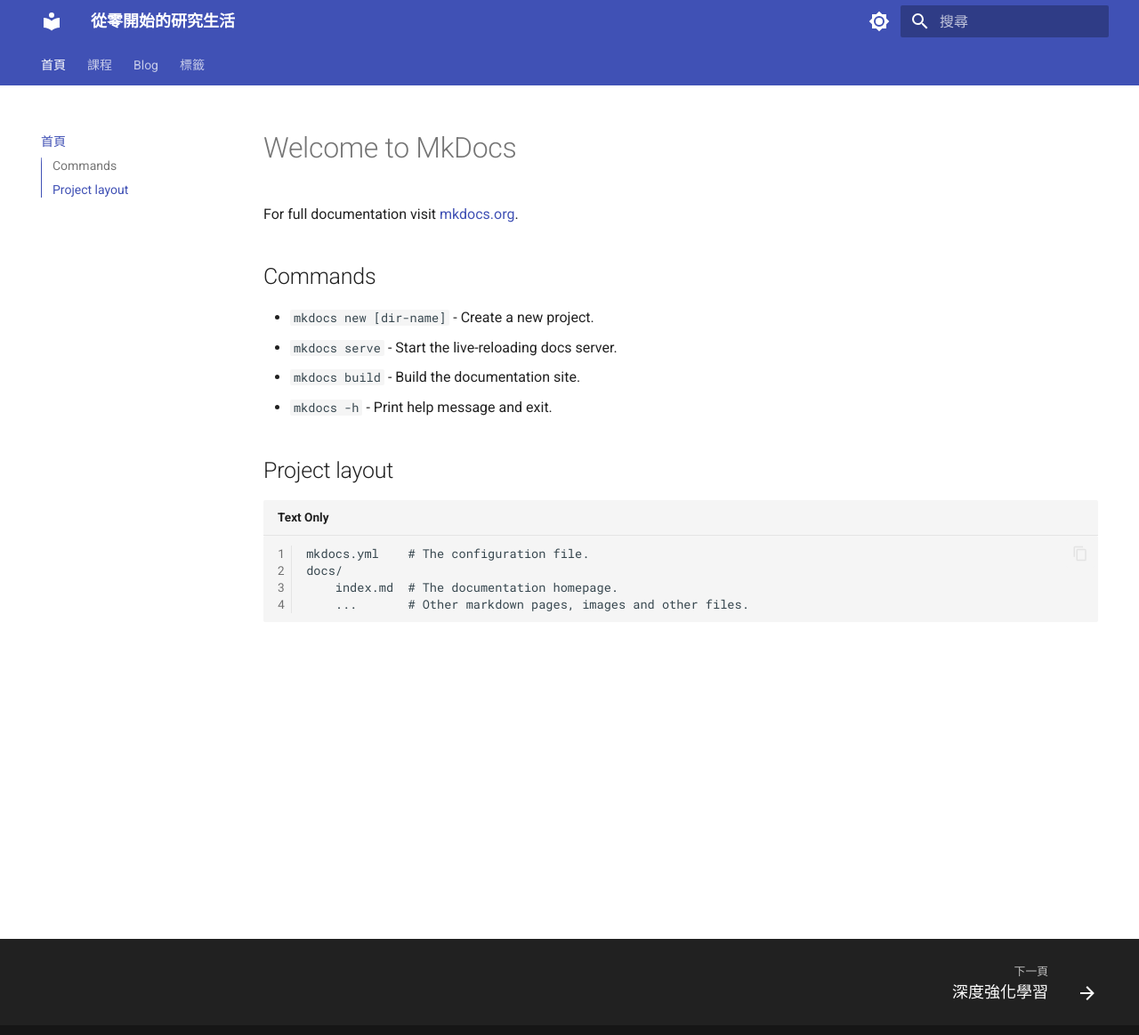
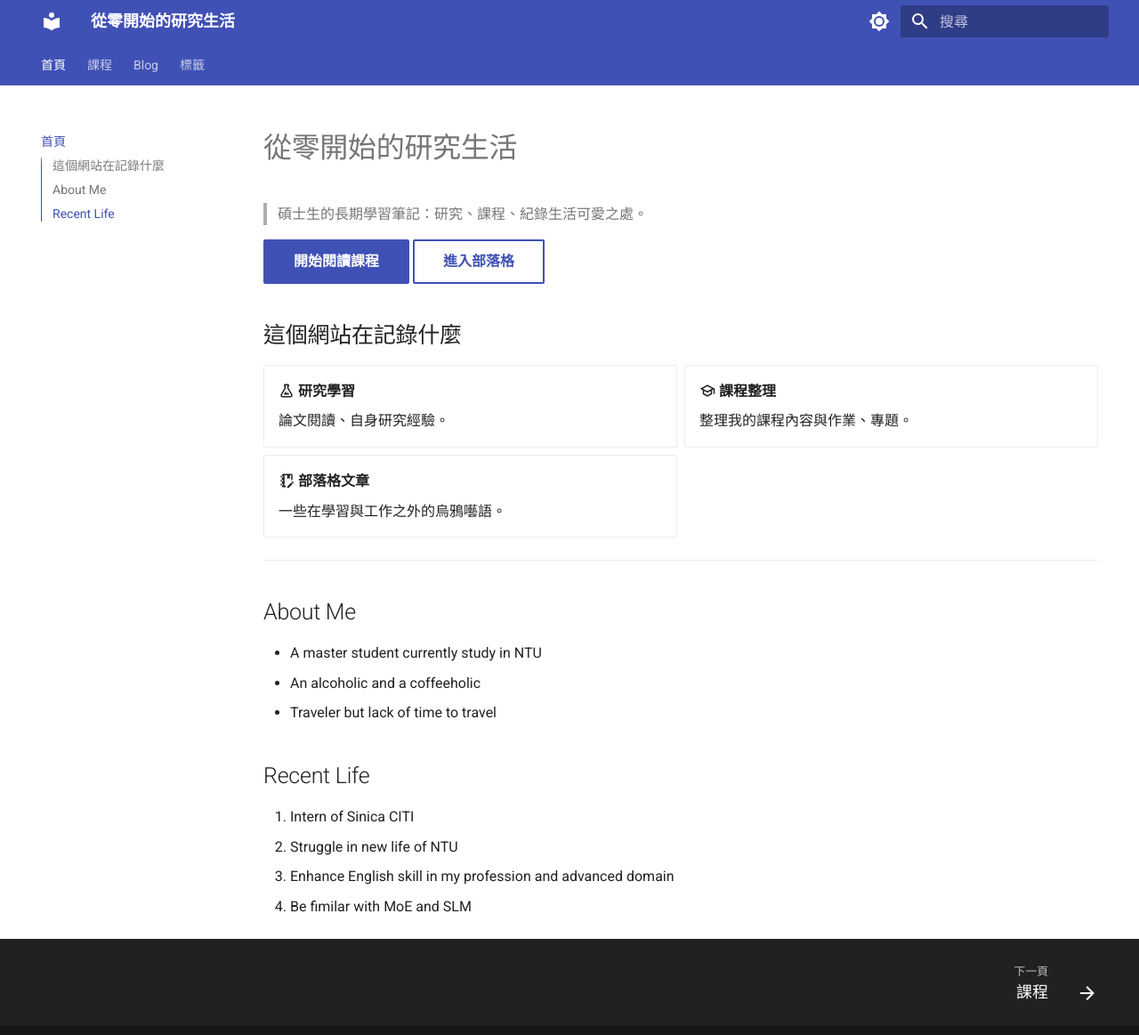
Before and after one commit to WithoutDirection/WithoutDirection.github.io, an MkDocs documentation site: the page built from docs/index.md, in a window 1280 px wide and 1176 px high. Shown: the top 1163 px of the window at 89% size. Built offline with MkDocs 1.6.1 and Material for MkDocs 9.7.7, drawn with Linux system fonts in a browser that asks for light colours.

Commit message:
Add some pages

```diff
--- a/docs/index.md
+++ b/docs/index.md
@@ -1,17 +1,41 @@
-# Welcome to MkDocs
+---
+title: 首頁
+---
 
-For full documentation visit [mkdocs.org](https://www.mkdocs.org).
+# 從零開始的研究生活
 
-## Commands
+> 碩士生的長期學習筆記：研究、課程、紀錄生活可愛之處。
 
-* `mkdocs new [dir-name]` - Create a new project.
-* `mkdocs serve` - Start the live-reloading docs server.
-* `mkdocs build` - Build the documentation site.
-* `mkdocs -h` - Print help message and exit.
+[開始閱讀課程](course/Deep%20Reinforcement%20Learning.md){ .md-button .md-button--primary }
+[進入部落格](blog/index.md){ .md-button }
 
-## Project layout
+## 這個網站在記錄什麼
 
-    mkdocs.yml    # The configuration file.
-    docs/
-        index.md  # The documentation homepage.
-        ...       # Other markdown pages, images and other files.
+<div class="grid cards" markdown>
+
+-   :material-flask-outline: __研究學習__
+
+    論文閱讀、自身研究經驗。
+
+-   :material-school-outline: __課程整理__
+
+    整理我的課程內容與作業、專題。
+
+-   :material-notebook-edit-outline: __部落格文章__
+
+    一些在學習與工作之外的烏鴉囈語。
+
+</div>
+
+---
+
+## About Me
+- A master student currently study in NTU
+- An alcoholic and a coffeeholic
+- Traveler but lack of time to travel
+
+## Recent Life
+1. Intern of Sinica CITI
+2. Struggle in new life of NTU
+3. Enhance English skill in my profession and advanced domain
+4. Be fimilar with MoE and SLM
--- a/mkdocs.yml
+++ b/mkdocs.yml
@@ -4,8 +4,7 @@
 
 nav:
   - 首頁: index.md
-  - 課程:
-    - 深度強化學習: course/Deep Reinforcement Learning.md
+  - 課程: course/index.md
   - 部落格: blog/index.md
   - 標籤: tags.md
   # - 設定說明: mkdocs-settings.md
@@ -28,7 +27,7 @@
     - toc.integrate
     - announce.dismiss #呈現可標記為由使用者讀取的臨時公告，可包含一個用於關閉目前公告的按鈕
     # - navigation.instant
-    #- header.autohide  #自動隱藏
+    - header.autohide  #自動隱藏
     - navigation.tracking #位址列中的 URL 將自動更新為在目錄中醒目顯示的作用中錨點
     - navigation.tabs #頂層區段將呈現在上方視窗標題下方的選單層中，但在行動裝置上維持原樣
     # - navigation.tabs.sticky  #啟用黏性分頁後，導覽分頁將固定在標題下方，並在向下捲動時始終保持可見
```
Also changed, not shown: docs/course/index.md (added, +17 -0 lines), docs/tags.md (added, +9 -0 lines), 1 other file.
